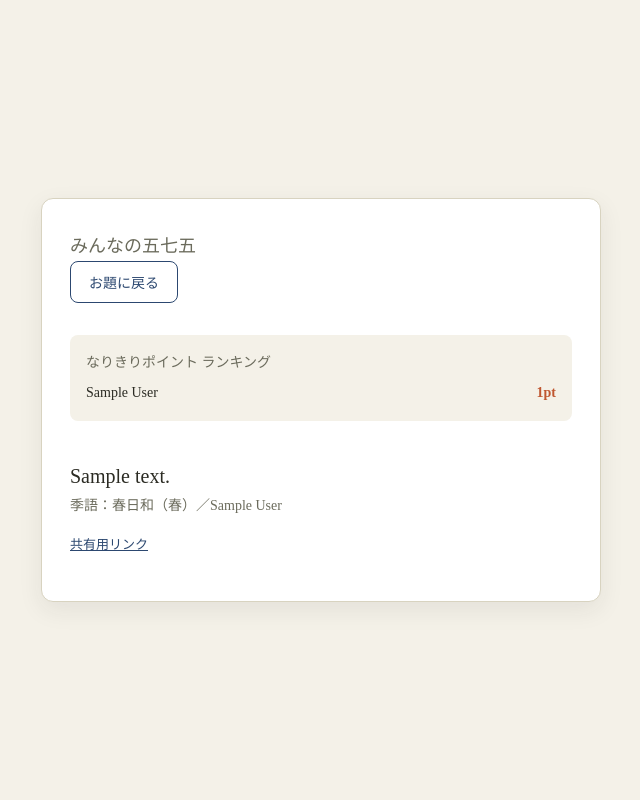
After one commit to yuki821322/HaikuApps, a Django app: page /haiku/list/ in a window 1280 px wide. The commit adds this page. Shown: the whole page, without its empty margins (319-959 px from the left). Run offline with Django 5.2, Linux system fonts and the light colour scheme; data comes from the database, SQL or seed files in the repository; both versions use the stored data as it was after the commit; tables that the repository leaves empty hold one stand-in row (values such as "Sample post").

Commit message:
無茶振り、投稿一覧の作成

```diff
--- a/mysite/haiku/admin.py
+++ b/mysite/haiku/admin.py
@@ -1,6 +1,7 @@
 from django.contrib import admin
 
-from .models import Kigo
+from .models import Kigo, Muchaburi
 
 # Register your models here.
 admin.site.register(Kigo)
+admin.site.register(Muchaburi)
--- a/mysite/haiku/models.py
+++ b/mysite/haiku/models.py
@@ -31,3 +31,10 @@ class Haiku(models.Model):
 
   def __str__(self):
     return self.text
+
+
+class Muchaburi(models.Model):
+  text = models.CharField(max_length=50, verbose_name="無茶ぶり")
+
+  def __str__(self):
+    return self.text
--- a/mysite/haiku/static/haiku/style.css
+++ b/mysite/haiku/static/haiku/style.css
@@ -48,6 +48,17 @@ h1{
     color: var(--ink-soft);
     font-weight: 400;
 }
+.muchaburi{
+    display: inline-block;
+    margin: 0 0 20px;
+    padding: 6px 12px;
+    background: var(--accent-2);
+    color: #fff;
+    font-size: 13px;
+    font-weight: 700;
+    border-radius: 999px;
+    transform: rotate(-2deg);
+}
 .button{
     display: inline-block;
     border: none;
@@ -87,3 +98,73 @@ h1{
     color: #fff;
     width: 100%;
 }
+.text-link{
+    display: block;
+    margin-top: 16px;
+    text-align: center;
+    font-size: 13px;
+    color: var(--ink-soft);
+}
+.card-wide{
+    max-width: 560px;
+}
+.ranking{
+    margin: 8px 0 28px;
+    padding: 16px;
+    background: var(--paper);
+    border-radius: 8px;
+}
+.ranking h2{
+    margin: 0 0 10px;
+    font-size: 14px;
+    color: var(--ink-soft);
+    font-weight: 500;
+}
+.ranking-list{
+    list-style: none;
+    margin: 0;
+    padding: 0;
+}
+.ranking-list li{
+    display: flex;
+    justify-content: space-between;
+    padding: 4px 0;
+    font-size: 14px;
+}
+.ranking-points{
+    color: var(--accent-2);
+    font-weight: 700;
+}
+.haiku-list{
+    list-style: none;
+    margin: 0;
+    padding: 0;
+}
+.haiku-list li{
+    border-top: 1px solid var(--line);
+    padding: 16px 0;
+}
+.haiku-list li:first-child{
+    border-top: none;
+}
+.haiku-text{
+    margin: 0 0 6px;
+    font-size: 20px;
+    white-space: pre-line;
+}
+.haiku-text-large{
+    font-size: 26px;
+    margin-bottom: 12px;
+}
+.share-link{
+    display: inline-block;
+    margin-top: 6px;
+    font-size: 13px;
+    color: var(--accent);
+}
+.empty{
+    color: var(--ink-soft);
+    font-size: 14px;
+    text-align: center;
+    padding: 12px 0;
+}
--- a/mysite/haiku/templates/haiku/index.html
+++ b/mysite/haiku/templates/haiku/index.html
@@ -16,15 +16,21 @@
             <span class="kigo-meta">{{ kigo.get_season_display }}・{{ kigo.get_genre_display }}</span>
         </p>
 
+        {% if muchaburi %}
+        <p class="muchaburi">無茶ぶり：{{ muchaburi.text }}</p>
+        {% endif %}
+
         <a class="button button-secondary" href="{% url 'index' %}">お題を出す</a>
 
         <form method="post" class="haiku-form">
             {% csrf_token %}
             {{ form.as_p }}
             <input type="hidden" name="kigo_id" value="{{ kigo.pk }}">
+            <input type="hidden" name="muchaburi_id" value="{{ muchaburi.pk|default:'' }}">
             <button type="submit" class="button">投稿する</button>
         </form>
 
+        <a class="text-link" href="{% url 'haiku_list' %}">みんなの投稿を見る</a>
     </main>
 </body>
 
--- /dev/null
+++ b/mysite/haiku/templates/haiku/list.html
@@ -0,0 +1,46 @@
+{% load static %}
+<!DOCTYPE html>
+<html lang="ja">
+
+<head>
+    <meta charset="UTF-8">
+    <title>みんなの五七五</title>
+    <link rel="stylesheet" href="{% static 'haiku/style.css' %}">
+</head>
+
+<body>
+    <main class="card card-wide">
+        <h1>みんなの五七五</h1>
+        <a class="button button-secondary" href="{% url 'index' %}">お題に戻る</a>
+
+        <section class="ranking">
+            <h2>なりきりポイント ランキング</h2>
+            <ol class="ranking-list">
+                {% for row in rankings %}
+                <li>
+                    <span class="ranking-name">{{ row.author_name }}</span>
+                    <span class="ranking-points">{{ row.points }}pt</span>
+                </li>
+                {% empty %}
+                <li class="empty">まだ投稿がありません</li>
+                {% endfor %}
+            </ol>
+        </section>
+
+        <ul class="haiku-list">
+            {% for haiku in haikus %}
+            <li>
+                <p class="haiku-text">{{ haiku.text }}</p>
+                <p class="kigo-meta">
+                    季語：{{ haiku.kigo.word }}（{{ haiku.kigo.get_season_display }}）／{{ haiku.author_name }}
+                </p>
+                <a class="share-link" href="{% url 'haiku_detail' haiku.pk %}">共有用リンク</a>
+            </li>
+            {% empty %}
+            <li class="empty">まだ投稿がありません</li>
+            {% endfor %}
+        </ul>
+    </main>
+</body>
+
+</html>
--- a/mysite/haiku/urls.py
+++ b/mysite/haiku/urls.py
@@ -3,5 +3,7 @@ from django.urls import path
 from.import views
 
 urlpatterns = [
-    path("", views.index, name="index")
+    path("", views.index, name="index"),
+    path("list/", views.haiku_list, name="haiku_list"),
+    path("<int:pk>/", views.haiku_detail, name="haiku_detail"),
 ]
--- a/mysite/haiku/views.py
+++ b/mysite/haiku/views.py
@@ -1,11 +1,16 @@
 import random
-from django.shortcuts import render, redirect
-from .models import Kigo
+from django.db.models import Count
+from django.shortcuts import render, redirect, get_object_or_404
+from .models import Kigo, Haiku, Muchaburi
 from .forms import HaikuForm
+
+MUCHABURI_RATE = 0.4  # お題にmuchaburiが乗る確率
 
 def index(request):
   if request.method == "POST":
     kigo = Kigo.objects.get(pk=request.POST.get("kigo_id"))
+    muchaburi_id = request.POST.get("muchaburi_id")
+    muchaburi = Muchaburi.objects.filter(pk=muchaburi_id).first() if muchaburi_id else None
     form = HaikuForm(request.POST)
     if form.is_valid():
       haiku = form.save(commit=False)
@@ -14,6 +19,24 @@ def index(request):
       return redirect("index")
   else:
     kigo = random.choice(list(Kigo.objects.all()))
+    muchaburi_pool = list(Muchaburi.objects.all())
+    muchaburi = random.choice(muchaburi_pool) if muchaburi_pool and random.random() < MUCHABURI_RATE else None
     form = HaikuForm()
 
-  return render(request, "haiku/index.html", {"kigo": kigo, "form": form})
+  return render(request, "haiku/index.html", {"kigo": kigo, "form": form, "muchaburi": muchaburi})
+
+
+def haiku_list(request):
+  haikus = Haiku.objects.select_related("kigo").order_by("-created_at")
+  rankings = (
+    Haiku.objects.values("author_name")
+    .annotate(points=Count("id"))
+    .order_by("-points")[:5]
+  )
+  return render(request, "haiku/list.html", {"haikus": haikus, "rankings": rankings})
+
+
+def haiku_detail(request, pk):
+  haiku = get_object_or_404(Haiku, pk=pk)
+  points = Haiku.objects.filter(author_name=haiku.author_name).count()
+  return render(request, "haiku/detail.html", {"haiku": haiku, "points": points})
```
Also changed, not shown: mysite/haiku/fixtures/muchaburi.json (added, +37 -0 lines), mysite/haiku/templates/haiku/detail.html (added, +25 -0 lines), mysite/haiku/migrations/0002_haiku.py (added), mysite/haiku/migrations/0003_muchaburi.py (added).
